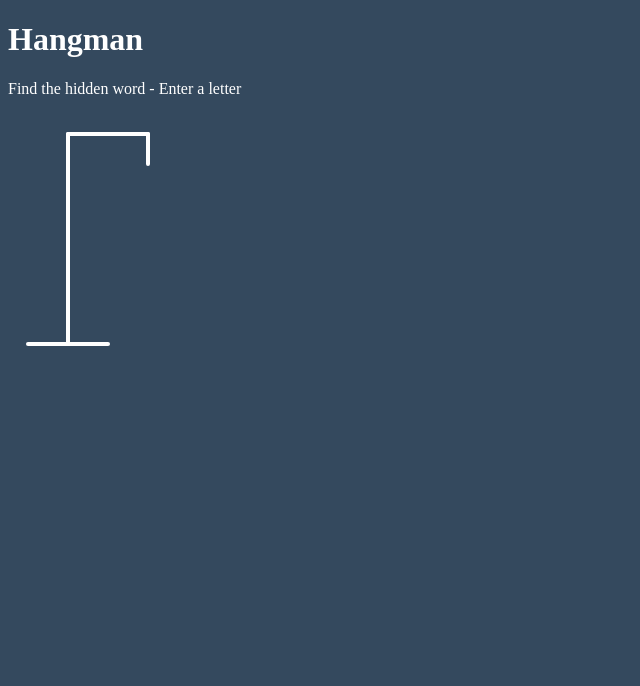
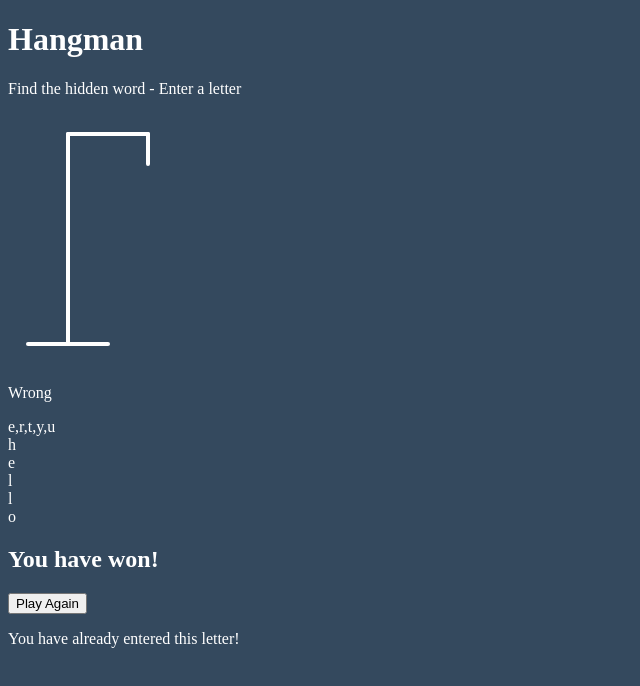
Before and after one commit to bmokriev/Vanilla-JS-Projects, a plain HTML site: page Hangman/index.html in a window 1280 px wide. Shown: the whole page, without its empty margins (0-640 px from the left). Drawn offline with Linux system fonts and the light colour scheme.

Commit message:
Adding the letters position, wrong letters positions, notification and final msg

```diff
--- a/Hangman/index.html
+++ b/Hangman/index.html
@@ -32,6 +32,32 @@
             <line x1="140" y1="150" x2="120" y2="180" class="figure-part"/>
             <line x1="140" y1="150" x2="160" y2="180" class="figure-part"/>
          </svg>
+
+         <div class="wrong-letters-container">
+             <div id="wrong-letters">
+                 <p>Wrong</p>
+                 <span>e,r,t,y,u</span>
+             </div>
+         </div>
+
+         <div class="word" id="word">
+             <div class="letter">h</div>
+             <div class="letter">e</div>
+             <div class="letter">l</div>
+             <div class="letter">l</div>
+             <div class="letter">o</div>
+         </div>
+     </div>
+
+     <!-- container for final message -->
+     <div class="popup-container" id="popup-container">
+         <h2 id="final-message">You have won!</h2>
+         <button id="play-button">Play Again</button>
+     </div>
+
+     <!-- notification -->
+     <div class="notification-container" id="notification-container">
+         <p>You have already entered this letter!</p>
      </div>
 </body>
 </html>
```
